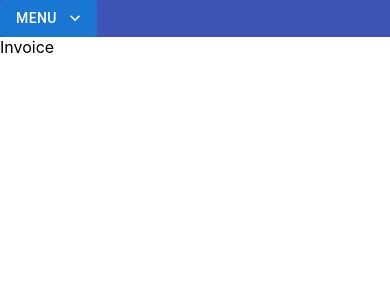
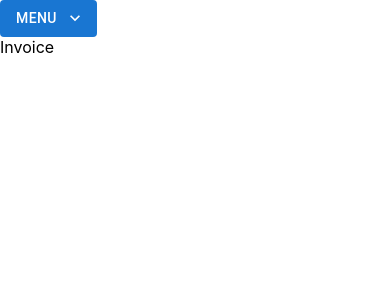
Before and after one commit to sandra-kuczynska/learn-react, a React (Create React App) app: page /invoices/add in a window 390 px wide. Shown: the top 300 px of the page. Built offline with nearby package versions, Linux system fonts and the light colour scheme.

Commit message:
Set white navbar for mobileNavigation

```diff
--- a/src/components/NavBar/NavBar.module.css
+++ b/src/components/NavBar/NavBar.module.css
@@ -30,6 +30,10 @@
 }
 
 @media (max-width: 990px) {
+  .NavBar {
+    background: white;
+  }
+
   .NavBar .Navigation {
     display: none;
   }
--- a/src/components/StyledMenu/StyledMenu.js
+++ b/src/components/StyledMenu/StyledMenu.js
@@ -27,10 +27,7 @@ const StyledMenu = styled((props) => (
     borderRadius: 6,
     marginTop: theme.spacing(1),
     minWidth: 180,
-    color:
-      theme.palette.mode === "light"
-        ? "rgb(55, 65, 81)"
-        : theme.palette.grey[300],
+    color: "(63,82,181)",
     boxShadow:
       "rgb(255, 255, 255) 0px 0px 0px 0px, rgba(0, 0, 0, 0.05) 0px 0px 0px 1px, rgba(0, 0, 0, 0.1) 0px 10px 15px -3px, rgba(0, 0, 0, 0.05) 0px 4px 6px -2px",
     "& .MuiMenu-list": {
```
